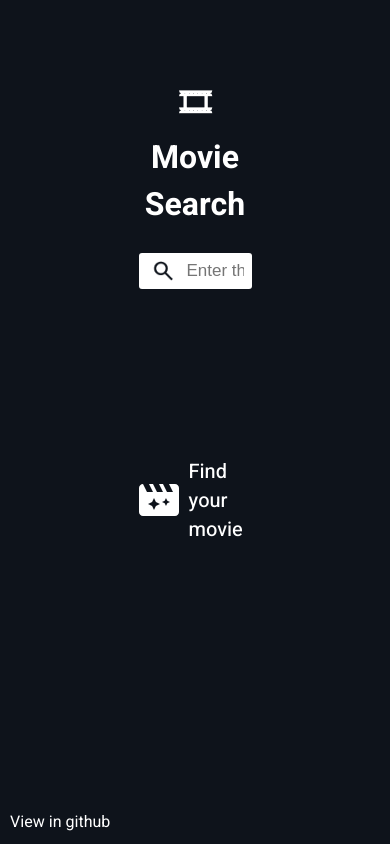
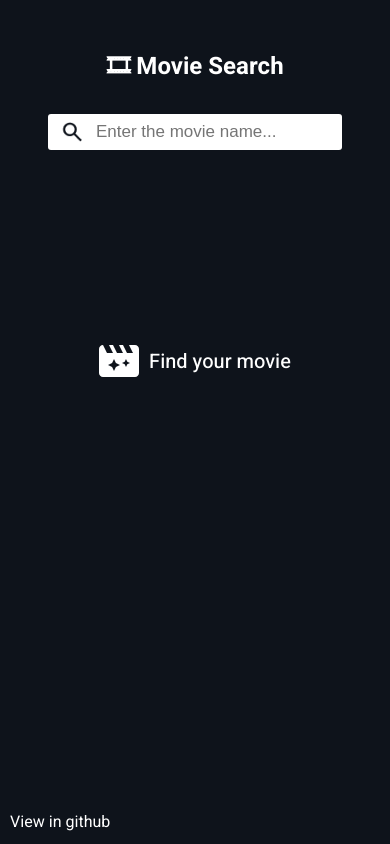
Before and after one commit to dannielsss/movie-search, a Svelte app: page / in a window 390 px wide. Built offline with nearby package versions, Linux system fonts and the light colour scheme.

Commit message:
add responsive

```diff
--- a/src/App.svelte
+++ b/src/App.svelte
@@ -111,4 +111,17 @@
     top: 50%;
     transform: translateY(-50%);
   }
+
+  @media screen and (max-width: 992px) {
+    main {
+      width: 100%;
+      padding: 3rem;
+    }
+  }
+
+  @media screen and (max-width: 600px) {
+    header {
+      font-size: 1.5rem;
+    }
+  }
 </style>
--- a/src/components/MovieList.svelte
+++ b/src/components/MovieList.svelte
@@ -13,10 +13,23 @@
 <style>
   .movie-list {
     margin-top: 20px;
+    width: 100%;
 
     display: grid;
     grid-template-columns: repeat(3, 1fr);
     place-items: center;
     gap: 20px;
   }
+
+  @media screen and (max-width: 992px) {
+    .movie-list {
+      grid-template-columns: repeat(2, 1fr);
+    }
+  }
+
+  @media screen and (max-width: 600px) {
+    .movie-list {
+      grid-template-columns: repeat(1, 1fr);
+    }
+  }
 </style>
```
